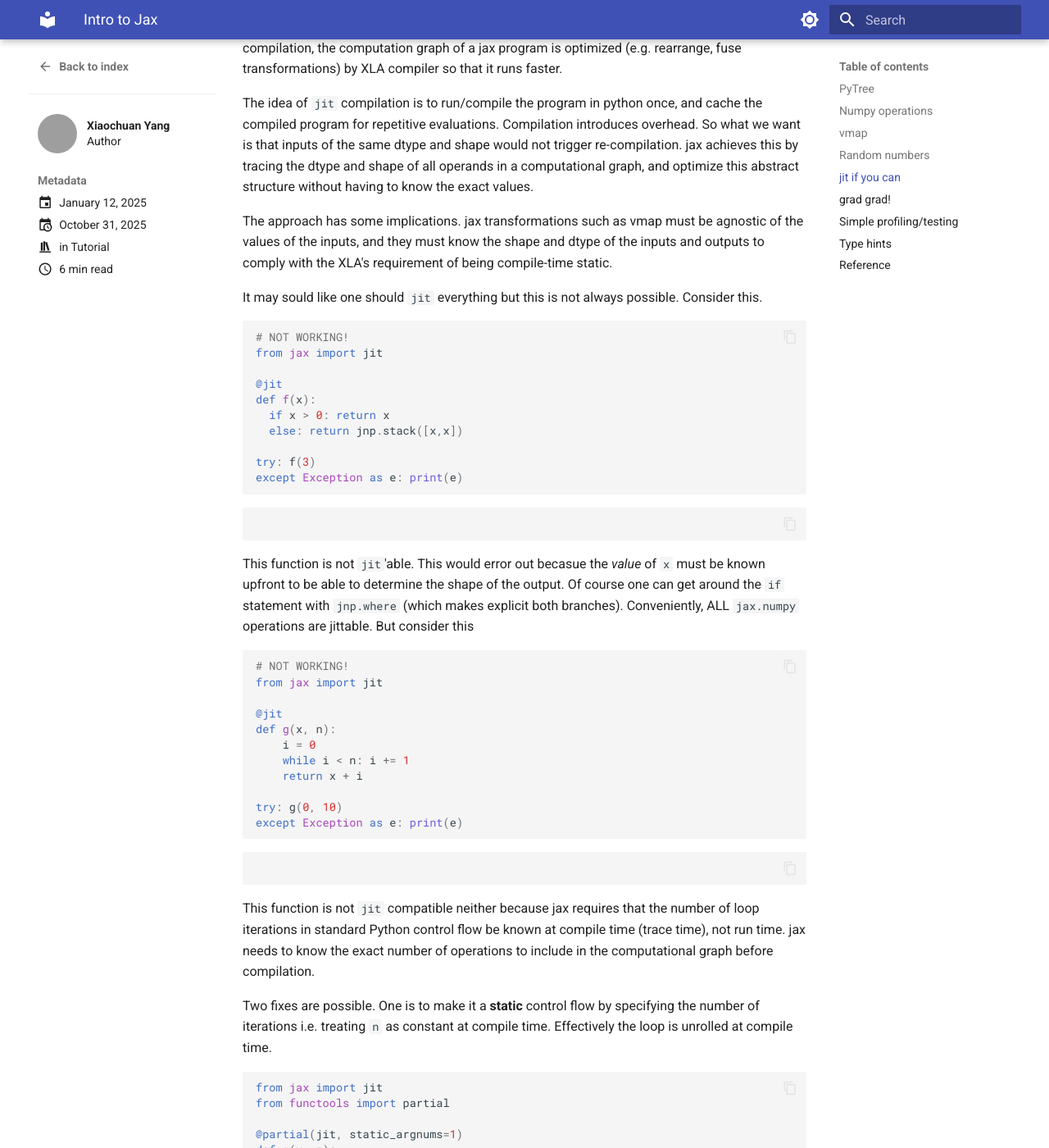
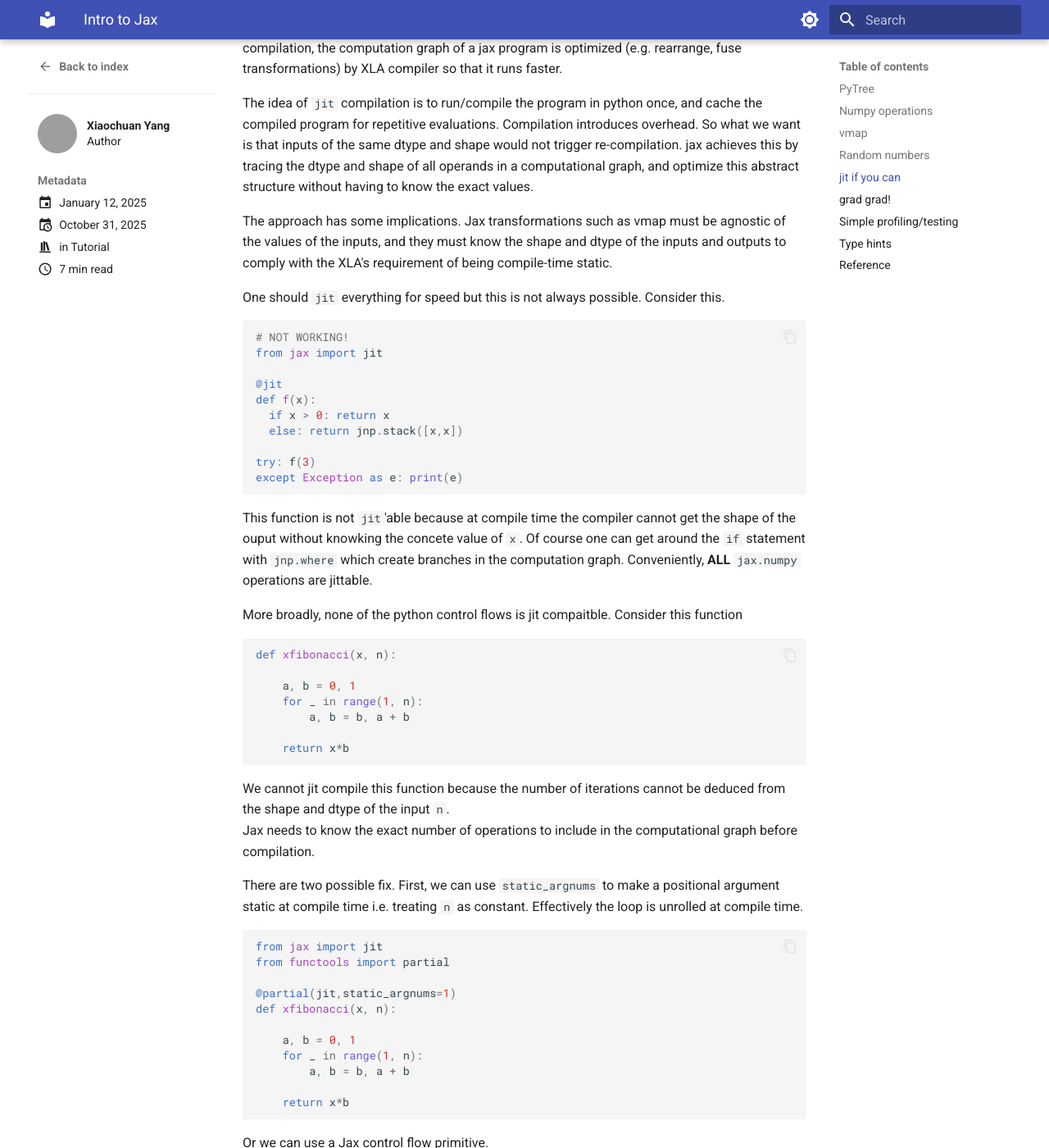
Before and after one commit to xiaochuany/blog, an MkDocs documentation site: the page built from docs/posts/2025-01-08-jax.md, in a window 1280 px wide and 1400 px high, scrolled down 3200 px. Shown: the whole window at 82% size. Built offline with MkDocs 1.6.1 and Material for MkDocs 9.7.7, drawn with Linux system fonts in a browser that asks for light colours; emoji names are drawn with the system emoji font; some of the changed text lies outside the part shown; grey boxes are pictures that could not be loaded.

Commit message:
Improve clarity on JAX JIT compilation and control flow
Clarified explanations of JAX's JIT compilation, control flow compatibility, and provided examples of using static and dynamic control flows.

````diff
--- a/docs/posts/2025-01-08-jax.md
+++ b/docs/posts/2025-01-08-jax.md
@@ -121,11 +121,11 @@
 
 The idea of `jit` compilation is to run/compile the program in python once, and cache the compiled program for repetitive evaluations. Compilation introduces overhead. So what we want is that inputs of the same dtype and shape would not trigger re-compilation. jax achieves this by tracing the dtype and shape of all operands in a computational graph, and optimize this abstract structure without having to know the exact values.
 
-The approach has some implications. jax transformations such as vmap must be agnostic of the values of the inputs, and they must know the shape and dtype of the inputs and outputs to comply with the XLA's requirement of being compile-time static.
+The approach has some implications. Jax transformations such as vmap must be agnostic of the values of the inputs, and they must know the shape and dtype of the inputs and outputs to comply with the XLA's requirement of being compile-time static.
 
-It may sould like one should `jit` everything but this is not always possible. Consider this.
+One should `jit` everything for speed but this is not always possible. Consider this.
 
-```py exec="on" result="text" source="above"
+```py
 # NOT WORKING!
 from jax import jit
 
@@ -138,63 +138,95 @@
 except Exception as e: print(e)
 ```
 
-This function is not `jit`'able. This would error out becasue the *value* of `x` must be known upfront to be able to determine the shape of the output. Of course one can get around the `if` statement with `jnp.where` (which makes explicit both branches). Conveniently, ALL `jax.numpy` operations are jittable.
-But consider this
+This function is not `jit`'able because at compile time the compiler cannot get the shape of the ouput without knowking the concete value of `x`. Of course one can get around the `if` statement with `jnp.where` which create branches in the computation graph. Conveniently, **ALL** `jax.numpy` operations are jittable.
 
-```py exec="on" result="text" source="above"
-# NOT WORKING!
-from jax import jit
+More broadly, none of the python control flows is jit compaitble.  Consider this function
 
-@jit
-def g(x, n):
-    i = 0
-    while i < n: i += 1
-    return x + i
+```py
+def xfibonacci(x, n):
 
-try: g(0, 10)
-except Exception as e: print(e)
+    a, b = 0, 1
+    for _ in range(1, n):
+        a, b = b, a + b
+
+    return x*b
 ```
 
-This function is not `jit` compatible neither because jax requires that the number of loop iterations in standard Python control flow be known at compile time (trace time), not run time. jax needs to know the exact number of operations to include in the computational graph before compilation.
+We cannot jit compile this function because the number of iterations cannot be deduced from the shape and dtype of the input `n`.
+Jax needs to know the exact number of operations to include in the computational graph before compilation.
 
-Two fixes are possible. One is to make it a **static** control flow by specifying the number of iterations i.e. treating `n` as constant at compile time. Effectively the loop is unrolled at compile time.
+There are two possible fix.  First, we can use `static_argnums` to make a positional argument static at
+compile time i.e. treating `n` as constant. Effectively the loop is unrolled at compile time.
 
-```py exec="on" result="text" source="above"
+```py
 from jax import jit
 from functools import partial
 
-@partial(jit, static_argnums=1)
-def g(x, n):
-    i = 0
-    while i < n: i += 1
-    return x + i
+@partial(jit,static_argnums=1)
+def xfibonacci(x, n):
 
-print(g(1, 5))
+    a, b = 0, 1
+    for _ in range(1, n):
+        a, b = b, a + b
+
+    return x*b
 ```
 
-Another is to use dynamic structured control flow `jax.lax.while_loop`. The number of iterations is allowed to be dynamic (with static dtype and shape of course), but the structure of the contidion and body functions are static.
+Or we can use a Jax control flow primitive.
 
-```py exec="on" result="text" source="above"
-from jax import jit
+```py
+@jax.jit
+def xfibonnacci(x, n):
+
+    def body_fun(i,val):
+        a,b = val
+        return b, a+b
+
+    _, out  = fori_loop(1, n, body_fun, (0,1))
+
+    return x*out
+```
+
+For while loops, the number of iterations can be dependent of the input values, but we can still use the Jax while loop primitive.
+Consider Newton's algorithm for the square root:
+
+```py
+def newton(N, tol=1e-6):
+    x = N/2.0
+    error = tol + 1.
+    while error>tol:
+        x_next = 0.5*(x+N/x)
+        error, x = abs(x - x_next), x_next
+    return x
+```
+
+We can rewrite this function using Jax control flow primitive `jax.lax.while_loop`. We need to supply the primitive with condition function and body function.
+
+```py
+import jax
+import jax.numpy as jnp
 from jax.lax import while_loop
 
-def cond_fun(val):
-    i, n = val
-    return i < n
+@jax.jit
+def newton_sqrt(N, tol=1e-6):
 
-def body_fun(val):
-    i, n = val
-    return i + 1, n
+    def cond_fun(val):
+        x, e = val
+        return e > tol
 
-@jit
-def g(x, n):
-    end, _ = while_loop(cond_fun, body_fun, (0, n))
-    return x + end
+    def body_fun(val):
+        x, _ = val
+        x_next = 0.5 * (x + N / x)
+        e = abs(x - x_next)
+        return x_next, e
 
-print(g(1, 5))
+    init = N / 2.0, tol + 1.0 # Ensure the loop runs at least once
+
+    final_estimate, _ = while_loop(cond_fun, body_fun, init)
+    return final_estimate
 ```
 
-Details [here](https://jax.readthedocs.io/en/latest/jit-compilation.html#). More control flow operators: check [this page](https://jax.readthedocs.io/en/latest/jax.lax.html#lax-control-flow).
+Details [here](https://jax.readthedocs.io/en/latest/jit-compilation.html#). More on control flow operators: check [this page](https://jax.readthedocs.io/en/latest/jax.lax.html#lax-control-flow).
 
 ## `grad` `grad`!
 
````
